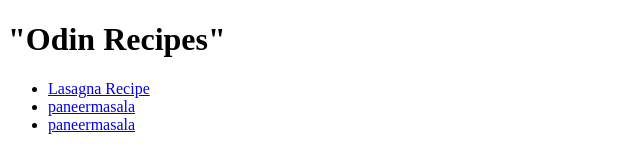
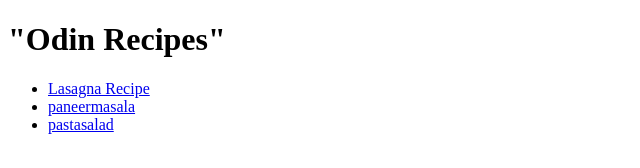
Before and after one commit to Bhargav8686/odin-recipes, a plain HTML site: page index.html in a window 1280 px wide. Shown: the full height of the page, 0-640 px from the left. Drawn offline with Linux system fonts and the light colour scheme.

Commit message:
Update index.html
rename pastasalad file

```diff
--- a/index.html
+++ b/index.html
@@ -10,7 +10,7 @@
     <ul>
          <li><a href="recipes/lasagna.html">Lasagna Recipe</a></li>
          <li><a href="recipes/paneermasala.html">paneermasala</a></li>
-         <li><a href="recipes/pastasalad.html">paneermasala</a></li>
+         <li><a href="recipes/pastasalad.html">pastasalad</a></li>
     </ul>
 </body>
 </html>
```
